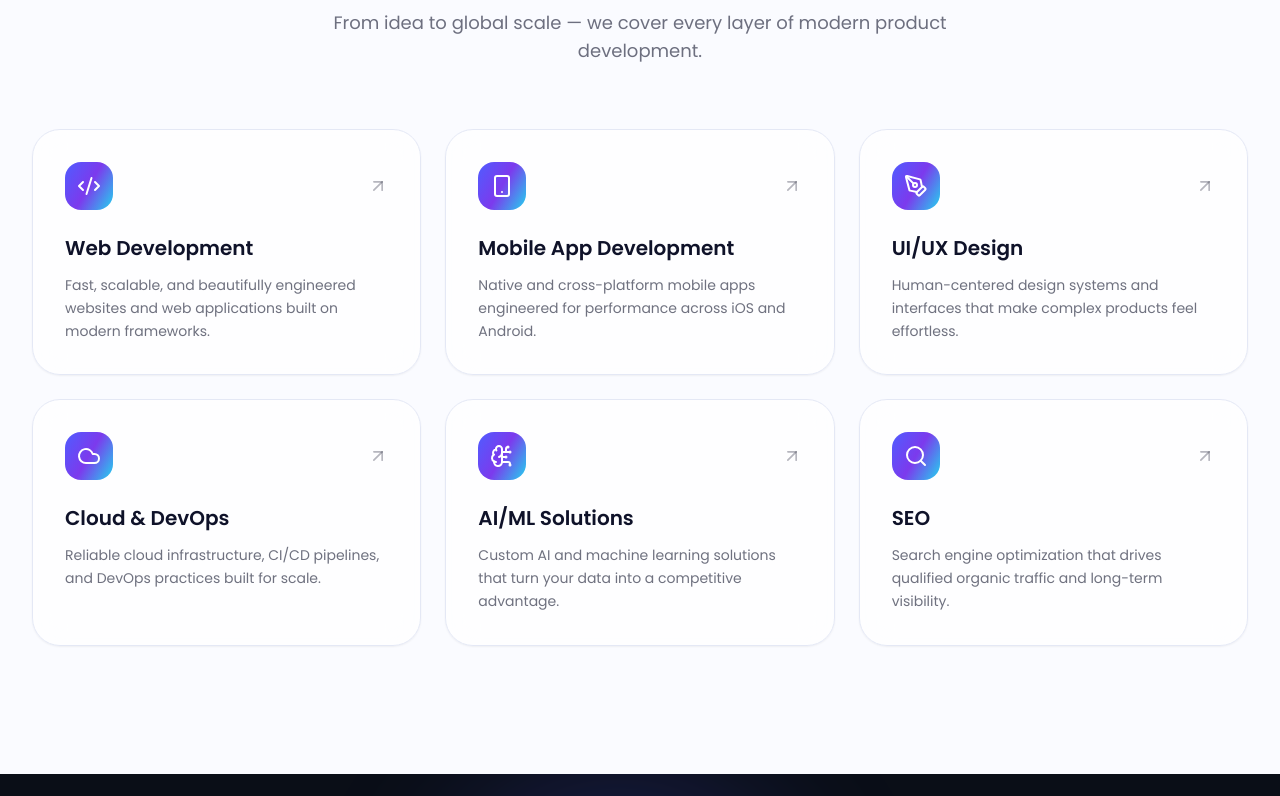
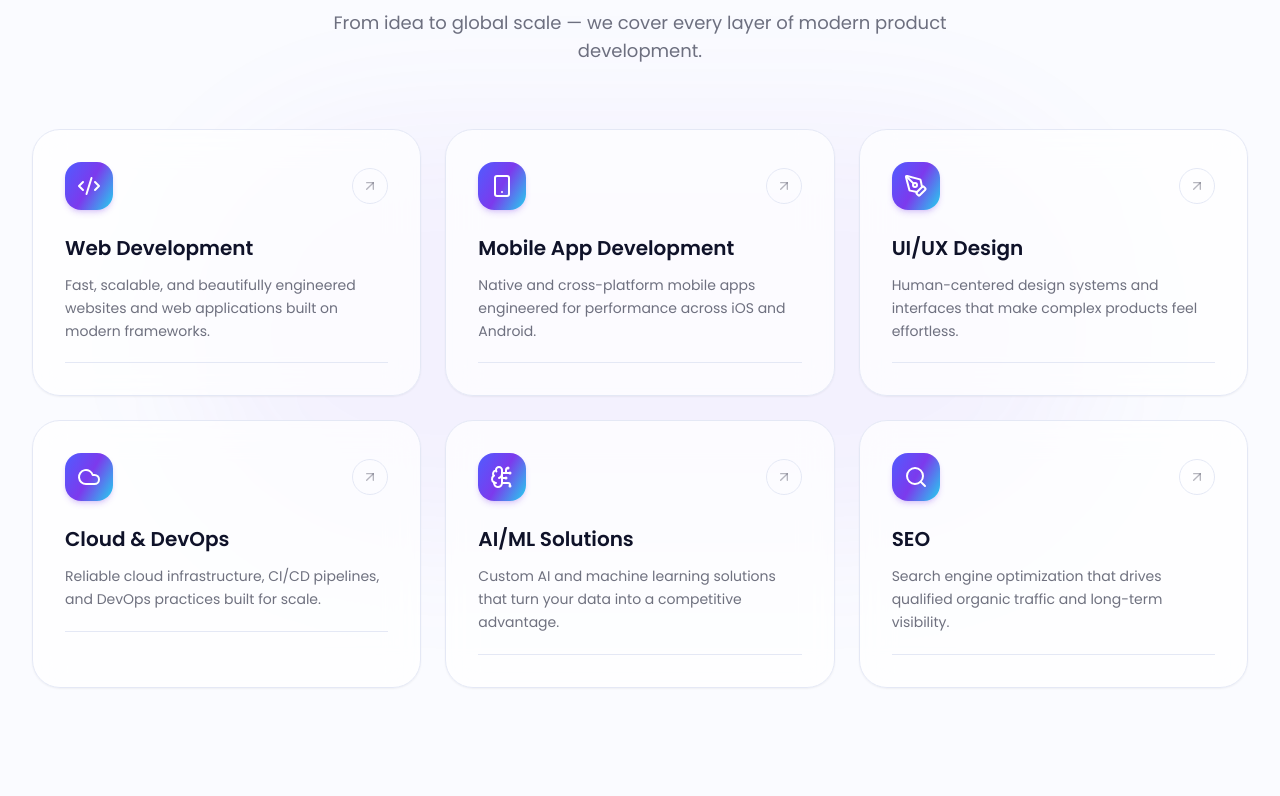
Before and after one commit to professionaltechs/Professional-Techs-Offcial, a Next.js app: page / in a window 1280 px wide. Shown: the part 1024-1820 px from the top of the page. Built offline with nearby package versions, Linux system fonts and the light colour scheme.

Commit message:
chnages done

```diff
--- a/components/sections/ProcessTimeline.tsx
+++ b/components/sections/ProcessTimeline.tsx
@@ -1,36 +1,122 @@
+"use client";
+
 import SectionHeading from "@/components/ui/SectionHeading";
-import FadeIn from "@/components/shared/FadeIn";
+import { motion, useInView } from "framer-motion";
 import { Search, PenTool, Code2, Rocket } from "lucide-react";
+import { useRef } from "react";
 
 const steps = [
-  { icon: Search, title: "Discover", desc: "We dive deep into your goals, users, and technical requirements." },
-  { icon: PenTool, title: "Design", desc: "We craft intuitive experiences and validate them with real users." },
-  { icon: Code2, title: "Build", desc: "Our engineers build scalable, production-ready software." },
-  { icon: Rocket, title: "Launch & Scale", desc: "We deploy, monitor, and help you scale with confidence." },
+  {
+    icon: Search,
+    step: "Step 01",
+    title: "Discover",
+    desc: "We dive deep into your goals, users, and technical requirements.",
+  },
+  {
+    icon: PenTool,
+    step: "Step 02",
+    title: "Design",
+    desc: "We craft intuitive experiences and validate them with real users.",
+  },
+  {
+    icon: Code2,
+    step: "Step 03",
+    title: "Build",
+    desc: "Our engineers build scalable, production-ready software.",
+  },
+  {
+    icon: Rocket,
+    step: "Step 04",
+    title: "Launch & Scale",
+    desc: "We deploy, monitor, and help you scale with confidence.",
+  },
 ];
 
 export default function ProcessTimeline() {
+  const containerRef = useRef(null);
+  const isInView = useInView(containerRef, { once: true, margin: "-120px" });
+
   return (
-    <section className="py-24 sm:py-32 bg-base-alt">
-      <div className="mx-auto max-w-7xl px-4 sm:px-6 lg:px-8">
+    <section className="relative py-24 sm:py-32 bg-base-alt overflow-hidden">
+      {/* soft ambient background */}
+      <div className="pointer-events-none absolute inset-x-0 top-0 h-full">
+        <div className="absolute top-10 left-1/2 -translate-x-1/2 h-[420px] w-[900px] rounded-full bg-violet-600/5 blur-3xl" />
+      </div>
+
+      <div className="relative mx-auto max-w-7xl px-4 sm:px-6 lg:px-8">
         <SectionHeading
           eyebrow="How We Work"
           title="A proven process, refined over 150+ projects"
         />
 
-        <div className="mt-16 grid grid-cols-1 md:grid-cols-4 gap-8 relative">
-          <div className="hidden md:block absolute top-8 left-0 right-0 h-px bg-gradient-to-r from-transparent via-surface-border to-transparent" />
-          {steps.map((step, i) => (
-            <FadeIn key={step.title} delay={i * 0.1}>
-              <div className="relative text-center">
-                <div className="mx-auto h-16 w-16 rounded-2xl bg-white shadow-glow border border-surface-border flex items-center justify-center relative z-10">
-                  <step.icon className="h-7 w-7 text-brand-indigo" />
+        <div ref={containerRef} className="mt-20 relative">
+          {/* ===== Desktop track ===== */}
+          <div className="hidden md:block absolute top-9 left-[11%] right-[11%] h-[3px] rounded-full bg-surface-border/70" />
+
+          <motion.div
+            className="hidden md:block absolute top-9 left-[11%] h-[3px] rounded-full bg-gradient-to-r from-violet-600 to-indigo-600 origin-left"
+            style={{ right: "11%" }}
+            initial={{ scaleX: 0 }}
+            animate={isInView ? { scaleX: 1 } : { scaleX: 0 }}
+            transition={{ duration: 1.4, delay: 0.2, ease: [0.65, 0, 0.35, 1] }}
+          />
+
+          {/* traveling glow dot along the line */}
+          <motion.div
+            className="hidden md:block absolute top-9 h-3.5 w-3.5 -translate-y-1/2 rounded-full bg-white shadow-[0_0_14px_4px_rgba(124,58,237,0.55)]"
+            style={{ left: "11%" }}
+            initial={{ left: "11%", opacity: 0 }}
+            animate={
+              isInView
+                ? { left: ["11%", "89%"], opacity: [0, 1, 1, 0] }
+                : { opacity: 0 }
+            }
+            transition={{ duration: 1.4, delay: 0.2, ease: [0.65, 0, 0.35, 1] }}
+          />
+
+          <div className="grid grid-cols-1 md:grid-cols-4 gap-y-12 gap-x-6">
+            {steps.map((step, i) => (
+              <motion.div
+                key={step.title}
+                initial={{ opacity: 0, y: 28 }}
+                animate={isInView ? { opacity: 1, y: 0 } : { opacity: 0, y: 28 }}
+                transition={{ duration: 0.5, delay: 0.25 + i * 0.15, ease: "easeOut" }}
+                className="group relative"
+              >
+                {/* mobile vertical connector */}
+                {i !== steps.length - 1 && (
+                  <span className="md:hidden absolute left-[27px] top-[60px] h-[calc(100%-8px)] w-[2px] bg-surface-border/70" />
+                )}
+
+                <div className="flex md:flex-col items-start md:items-center gap-4 md:gap-0 md:text-center">
+                  {/* icon */}
+                  <motion.div
+                    whileHover={{ y: -5 }}
+                    transition={{ type: "spring", stiffness: 260, damping: 16 }}
+                    className="relative shrink-0 h-14 w-14 rounded-2xl bg-gradient-to-br from-violet-600 to-indigo-600 flex items-center justify-center shadow-lg shadow-indigo-600/30 ring-4 ring-white transition-shadow duration-300 group-hover:shadow-xl group-hover:shadow-indigo-600/45"
+                  >
+                    <step.icon className="h-6 w-6 text-white" strokeWidth={2} />
+                    <span className="absolute -bottom-2 -right-2 h-6 w-6 rounded-full bg-white border-2 border-violet-600 text-violet-600 text-[11px] font-bold flex items-center justify-center">
+                      {i + 1}
+                    </span>
+                  </motion.div>
+
+                  {/* text */}
+                  <div className="pt-0.5 md:pt-6">
+                    <span className="text-[11px] font-semibold tracking-widest uppercase text-violet-600/60">
+                      {step.step}
+                    </span>
+                    <h3 className="mt-1 font-semibold text-lg text-ink">
+                      {step.title}
+                    </h3>
+                    <p className="mt-2 text-sm leading-relaxed text-ink/60 max-w-[220px] md:mx-auto">
+                      {step.desc}
+                    </p>
+                  </div>
                 </div>
-                <h3 className="mt-6 font-semibold text-ink">{`${i + 1}. ${step.title}`}</h3>
-                <p className="mt-2 text-sm text-ink/60">{step.desc}</p>
-              </div>
-            </FadeIn>
-          ))}
+              </motion.div>
+            ))}
+          </div>
         </div>
       </div>
     </section>
--- a/components/sections/Services.tsx
+++ b/components/sections/Services.tsx
@@ -1,14 +1,25 @@
+"use client";
+
 import * as Icons from "lucide-react";
 import { services } from "@/data/services";
 import SectionHeading from "@/components/ui/SectionHeading";
 import GlowCard from "@/components/ui/GlowCard";
-import FadeIn from "@/components/shared/FadeIn";
 import Link from "next/link";
 import { ArrowUpRight } from "lucide-react";
+import { motion, useInView } from "framer-motion";
+import { useRef } from "react";
 
 export default function Services() {
+  const containerRef = useRef(null);
+  const isInView = useInView(containerRef, { once: true, margin: "-100px" });
+
   return (
-    <section className="py-24 sm:py-32">
+    <section className="relative py-24 sm:py-32 overflow-hidden">
+      {/* ambient background glow */}
+      <div className="pointer-events-none absolute inset-x-0 top-1/3 -z-10">
+        <div className="absolute left-1/2 -translate-x-1/2 h-[420px] w-[900px] rounded-full bg-violet-600/5 blur-3xl" />
+      </div>
+
       <div className="mx-auto max-w-7xl px-4 sm:px-6 lg:px-8">
         <SectionHeading
           eyebrow="What We Do"
@@ -16,26 +27,54 @@ export default function Services() {
           description="From idea to global scale — we cover every layer of modern product development."
         />
 
-        <div className="mt-16 grid grid-cols-1 sm:grid-cols-2 lg:grid-cols-3 gap-6">
+        <div
+          ref={containerRef}
+          className="mt-16 grid grid-cols-1 sm:grid-cols-2 lg:grid-cols-3 gap-6"
+        >
           {services.map((service, i) => {
             const Icon = (Icons as any)[service.icon] || Icons.Code2;
             return (
-              <FadeIn key={service.slug} delay={i * 0.08}>
-                <Link href={`/services/${service.slug}`}>
-                  <GlowCard className="h-full group cursor-pointer">
-                    <div className="flex items-center justify-between">
-                      <div className="h-12 w-12 rounded-2xl bg-brand-gradient flex items-center justify-center">
+              <motion.div
+                key={service.slug}
+                initial={{ opacity: 0, y: 32 }}
+                animate={isInView ? { opacity: 1, y: 0 } : { opacity: 0, y: 32 }}
+                transition={{ duration: 0.5, delay: i * 0.09, ease: "easeOut" }}
+              >
+                <Link href={`/services/${service.slug}`} className="block h-full">
+                  <GlowCard className="relative h-full group cursor-pointer transition-all duration-300 hover:-translate-y-1.5 hover:shadow-xl hover:shadow-violet-600/10 border border-transparent hover:border-violet-600/20">
+                    {/* faint index number watermark */}
+                    {/* <span className="pointer-events-none absolute -top-3 right-3 text-6xl font-black text-ink/[0.04] select-none">
+                      {String(i + 1).padStart(2, "0")}
+                    </span> */}
+
+                    <div className="relative flex items-center justify-between">
+                      <motion.div
+                        whileHover={{ rotate: -8, scale: 1.06 }}
+                        transition={{ type: "spring", stiffness: 300, damping: 15 }}
+                        className="h-12 w-12 rounded-2xl bg-brand-gradient flex items-center justify-center shadow-md shadow-violet-600/20"
+                      >
                         <Icon className="h-6 w-6 text-white" />
-                      </div>
-                      <ArrowUpRight className="h-5 w-5 text-ink/30 group-hover:text-brand-indigo group-hover:translate-x-1 group-hover:-translate-y-1 transition-all" />
+                      </motion.div>
+
+                      <span className="flex h-9 w-9 items-center justify-center rounded-full border border-surface-border text-ink/30 group-hover:text-brand-indigo group-hover:border-brand-indigo/40 transition-all duration-300">
+                        <ArrowUpRight className="h-4 w-4 group-hover:translate-x-0.5 group-hover:-translate-y-0.5 transition-transform duration-300" />
+                      </span>
                     </div>
-                    <h3 className="mt-6 text-xl font-semibold text-ink">{service.title}</h3>
-                    <p className="mt-3 text-sm text-ink/60 leading-relaxed">
+
+                    <h3 className="relative mt-6 text-xl font-semibold text-ink group-hover:text-violet-600 transition-colors duration-300">
+                      {service.title}
+                    </h3>
+                    <p className="relative mt-3 text-sm text-ink/60 leading-relaxed">
                       {service.shortDescription}
                     </p>
+
+                    {/* animated underline reveal */}
+                    <div className="relative mt-5 h-px w-full bg-surface-border overflow-hidden">
+                      <div className="h-full w-0 bg-brand-gradient group-hover:w-full transition-all duration-500 ease-out" />
+                    </div>
                   </GlowCard>
                 </Link>
-              </FadeIn>
+              </motion.div>
             );
           })}
         </div>
```
